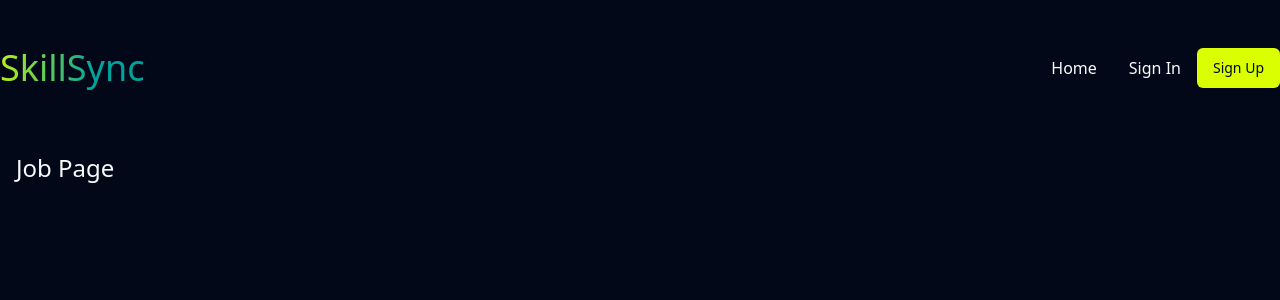
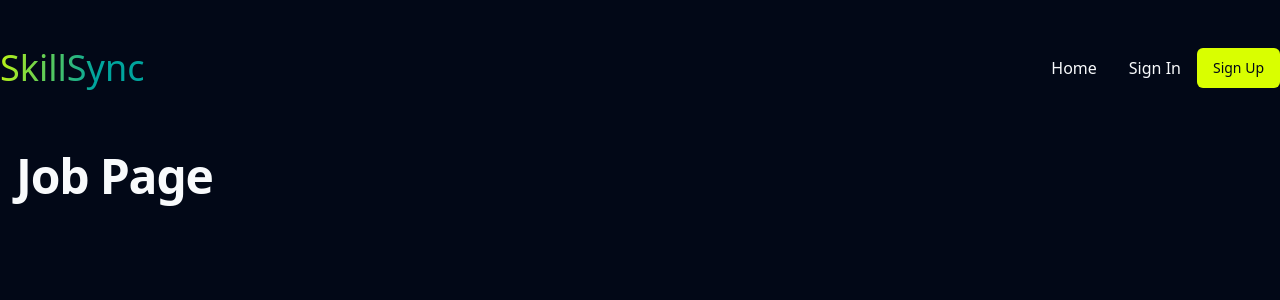
Before and after one commit to Janani-Balasooriya/skill-sync-front-end, a React (Vite) app: page /job in a window 1280 px wide. Shown: the top 300 px of the page. Built offline with nearby package versions, Linux system fonts and the light colour scheme.

Commit message:
Add specific set of tailwind styles for some elements

```diff
--- a/src/index.css
+++ b/src/index.css
@@ -63,6 +63,18 @@
   body {
     @apply bg-background text-foreground;
   }
+  h1{
+    @apply scroll-m-20 text-4xl font-extrabold tracking-tight lg:text-5xl;
+  }
+  h2{
+    @apply scroll-m-20 text-3xl font-semibold tracking-tight first:mt-0;
+  }
+  h3{
+    @apply scroll-m-20 text-xl font-medium tracking-tight;
+  }
+  p{
+    @apply leading-7 [&:not(:first-child)]:mt-6;
+  }
   .text-underlay-1{
     background: linear-gradient(98deg, #d9ff00 -9.4%, #00a49d 65.47%);
     background-clip: text;
--- a/src/pages/home/components/Hero.jsx
+++ b/src/pages/home/components/Hero.jsx
@@ -2,7 +2,7 @@
     return (
         <section className="py-32 flex justify-center items-center rounded-xl shadow-sm shadow-gray-900 border-white hero">
             <div>
-                <h1 className="text-white text-5xl font-bold">Find your dream job</h1>
+                <h1 className="text-white">Find your dream job</h1>
             </div>
         </section>
     )
--- a/src/pages/job/job.page.jsx
+++ b/src/pages/job/job.page.jsx
@@ -1,7 +1,7 @@
 function JobPage(){
     return (
         <main className="p-4">
-            <h1 className="text-2xl">Job Page</h1>
+            <h1>Job Page</h1>
         </main>
     );
 }
```
